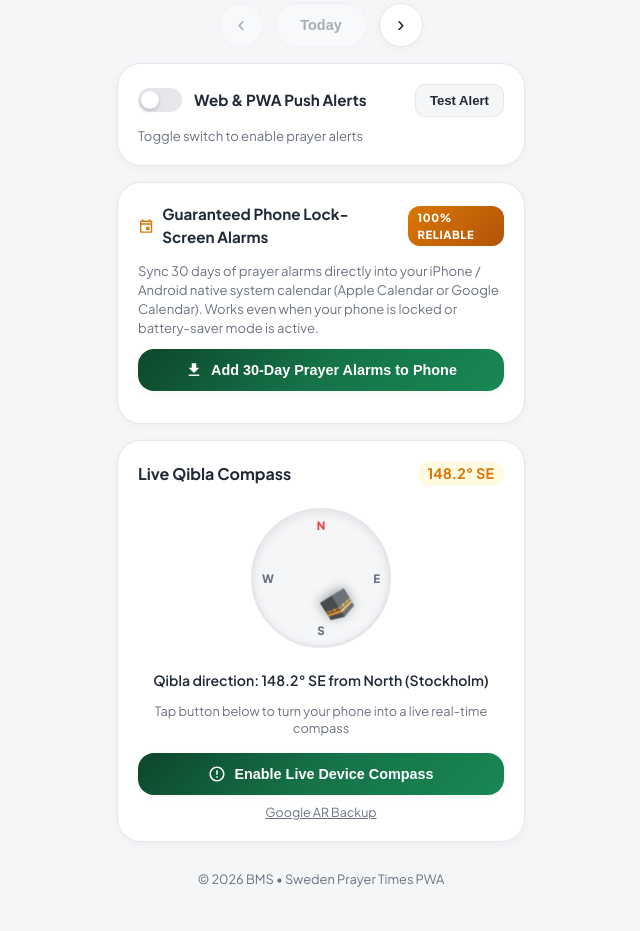
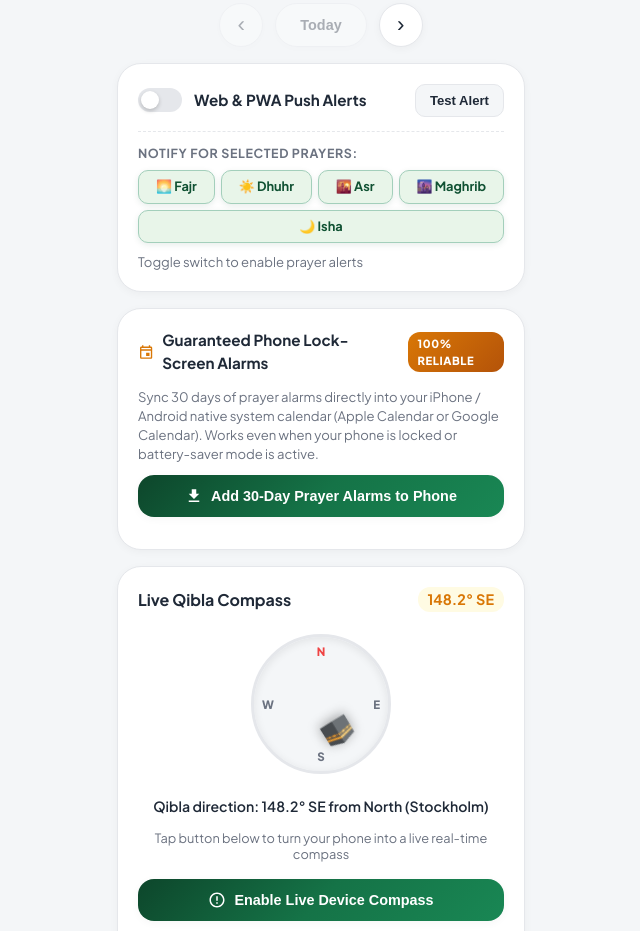
Before and after one commit to bmsctg/prayer-times-pwa, a plain HTML site: page index.html in a window 1280 px wide. Shown: the part 795-1726 px from the top of the page, without its empty margins (319-959 px from the left). Drawn offline with Linux system fonts and the light colour scheme; no server answers.

Commit message:
Add per-prayer notification selection UI chips (Fajr, Dhuhr, Asr, Maghrib, Isha) with persistence and calendar filtering

```diff
--- a/app.js
+++ b/app.js
@@ -567,6 +567,23 @@ function urlBase64ToUint8Array(base64) {
   return new Uint8Array([...atob(b64)].map(c => c.charCodeAt(0)));
 }
 
+// --- Per-Prayer Notification Preferences Helper ---
+function getNotifySelection() {
+  const defaults = { Fajr: true, Dhuhr: true, Asr: true, Maghrib: true, Isha: true };
+  try {
+    const stored = localStorage.getItem('prayer-notify-selection');
+    return stored ? { ...defaults, ...JSON.parse(stored) } : defaults;
+  } catch (_) {
+    return defaults;
+  }
+}
+
+function saveNotifySelection(selection) {
+  try {
+    localStorage.setItem('prayer-notify-selection', JSON.stringify(selection));
+  } catch (_) {}
+}
+
 async function subscribeToPush(timings) {
   if (!('serviceWorker' in navigator) || !('PushManager' in window)) return;
 
@@ -578,7 +595,9 @@ async function subscribeToPush(timings) {
     });
 
     const now = new Date();
+    const selectedMap = getNotifySelection();
     const prayers = PRAYERS.map(name => {
+      if (!selectedMap[name]) return null;
       const t = timings[name];
       if (!t) return null;
       const [h, m] = t.split(':').map(Number);
@@ -616,8 +635,10 @@ function checkAndNotify() {
   const todayStr = toIfisDate(now);
   const nowH = now.getHours();
   const nowM = now.getMinutes();
+  const selectedMap = getNotifySelection();
 
   PRAYERS.forEach(prayer => {
+    if (!selectedMap[prayer]) return;
     const t = todayTimings[prayer];
     if (!t) return;
     const [h, m] = t.split(':').map(Number);
@@ -653,7 +674,10 @@ function checkAndNotify() {
 function countUpcoming(timings) {
   const now = new Date();
   const nowMins = now.getHours() * 60 + now.getMinutes();
+  const selectedMap = getNotifySelection();
+
   return PRAYERS.filter(p => {
+    if (!selectedMap[p]) return false;
     const t = timings[p];
     if (!t) return false;
     const [h, m] = t.split(':').map(Number);
@@ -705,7 +729,10 @@ async function generateIcsCalendarAlarms() {
 
     if (!timings) continue;
 
+    const selectedMap = getNotifySelection();
+
     PRAYERS.forEach(prayer => {
+      if (!selectedMap[prayer]) return;
       const t = timings[prayer];
       if (!t) return;
       const [h, m] = t.split(':').map(Number);
@@ -969,6 +996,22 @@ function init() {
   if (compassSensorBtn) compassSensorBtn.addEventListener('click', toggleLiveCompassSensor);
   const syncCalendarBtn = document.getElementById('sync-calendar-btn');
   if (syncCalendarBtn) syncCalendarBtn.addEventListener('click', generateIcsCalendarAlarms);
+
+  // Init Per-Prayer Notification Checkboxes
+  const initialSelection = getNotifySelection();
+  const chipChecks = document.querySelectorAll('.prayer-select-check');
+  chipChecks.forEach(chk => {
+    const prayerName = chk.dataset.prayer;
+    if (prayerName) chk.checked = !!initialSelection[prayerName];
+    chk.addEventListener('change', () => {
+      const currentSelection = getNotifySelection();
+      currentSelection[prayerName] = chk.checked;
+      saveNotifySelection(currentSelection);
+      if (todayTimings && notifyCheck.checked) {
+        scheduleNotifications(todayTimings);
+      }
+    });
+  });
 }
 
 // Service Worker Registration
--- a/index.html
+++ b/index.html
@@ -114,6 +114,33 @@
         </label>
         <button type="button" id="test-notify-btn" class="btn-secondary btn-sm">Test Alert</button>
       </div>
+
+      <div class="prayer-select-container">
+        <span class="select-prayers-title">Notify for selected prayers:</span>
+        <div id="prayer-selection-group" class="prayer-select-grid">
+          <label class="prayer-chip">
+            <input type="checkbox" class="prayer-select-check" data-prayer="Fajr" checked />
+            <span class="chip-label">🌅 Fajr</span>
+          </label>
+          <label class="prayer-chip">
+            <input type="checkbox" class="prayer-select-check" data-prayer="Dhuhr" checked />
+            <span class="chip-label">☀️ Dhuhr</span>
+          </label>
+          <label class="prayer-chip">
+            <input type="checkbox" class="prayer-select-check" data-prayer="Asr" checked />
+            <span class="chip-label">🌇 Asr</span>
+          </label>
+          <label class="prayer-chip">
+            <input type="checkbox" class="prayer-select-check" data-prayer="Maghrib" checked />
+            <span class="chip-label">🌆 Maghrib</span>
+          </label>
+          <label class="prayer-chip">
+            <input type="checkbox" class="prayer-select-check" data-prayer="Isha" checked />
+            <span class="chip-label">🌙 Isha</span>
+          </label>
+        </div>
+      </div>
+
       <p id="notify-status" class="notify-status">Checking notification status...</p>
     </div>
 
--- a/styles.css
+++ b/styles.css
@@ -488,6 +488,65 @@ select:focus {
   line-height: 1.4;
 }
 
+/* --- Per-Prayer Selection Chips --- */
+.prayer-select-container {
+  margin-top: 14px;
+  padding-top: 12px;
+  border-top: 1px dashed var(--border-color);
+  display: flex;
+  flex-direction: column;
+  gap: 8px;
+}
+
+.select-prayers-title {
+  font-size: 0.78rem;
+  font-weight: 700;
+  color: var(--text-muted);
+  text-transform: uppercase;
+  letter-spacing: 0.05em;
+  text-align: left;
+}
+
+.prayer-select-grid {
+  display: flex;
+  flex-wrap: wrap;
+  gap: 6px;
+  justify-content: space-between;
+}
+
+.prayer-chip {
+  cursor: pointer;
+  user-select: none;
+  flex: 1 1 auto;
+  min-width: 65px;
+}
+
+.prayer-chip input {
+  display: none;
+}
+
+.chip-label {
+  display: inline-block;
+  width: 100%;
+  padding: 6px 10px;
+  font-size: 0.8rem;
+  font-weight: 600;
+  text-align: center;
+  border-radius: var(--radius-sm);
+  background: var(--bg-primary);
+  border: 1px solid var(--border-color);
+  color: var(--text-muted);
+  transition: all 0.2s ease;
+}
+
+.prayer-chip input:checked + .chip-label {
+  background: var(--primary-light);
+  border-color: var(--primary-border);
+  color: var(--primary);
+  font-weight: 700;
+  box-shadow: 0 2px 6px rgba(15, 81, 50, 0.1);
+}
+
 .btn-secondary {
   background: var(--bg-primary);
   border: 1px solid var(--border-color);
--- a/sw.js
+++ b/sw.js
@@ -1,5 +1,5 @@
 // Service Worker for Prayer Times PWA
-const CACHE_NAME = 'prayer-times-v4';
+const CACHE_NAME = 'prayer-times-v5';
 const ASSETS = [
   './',
   './index.html',
```
